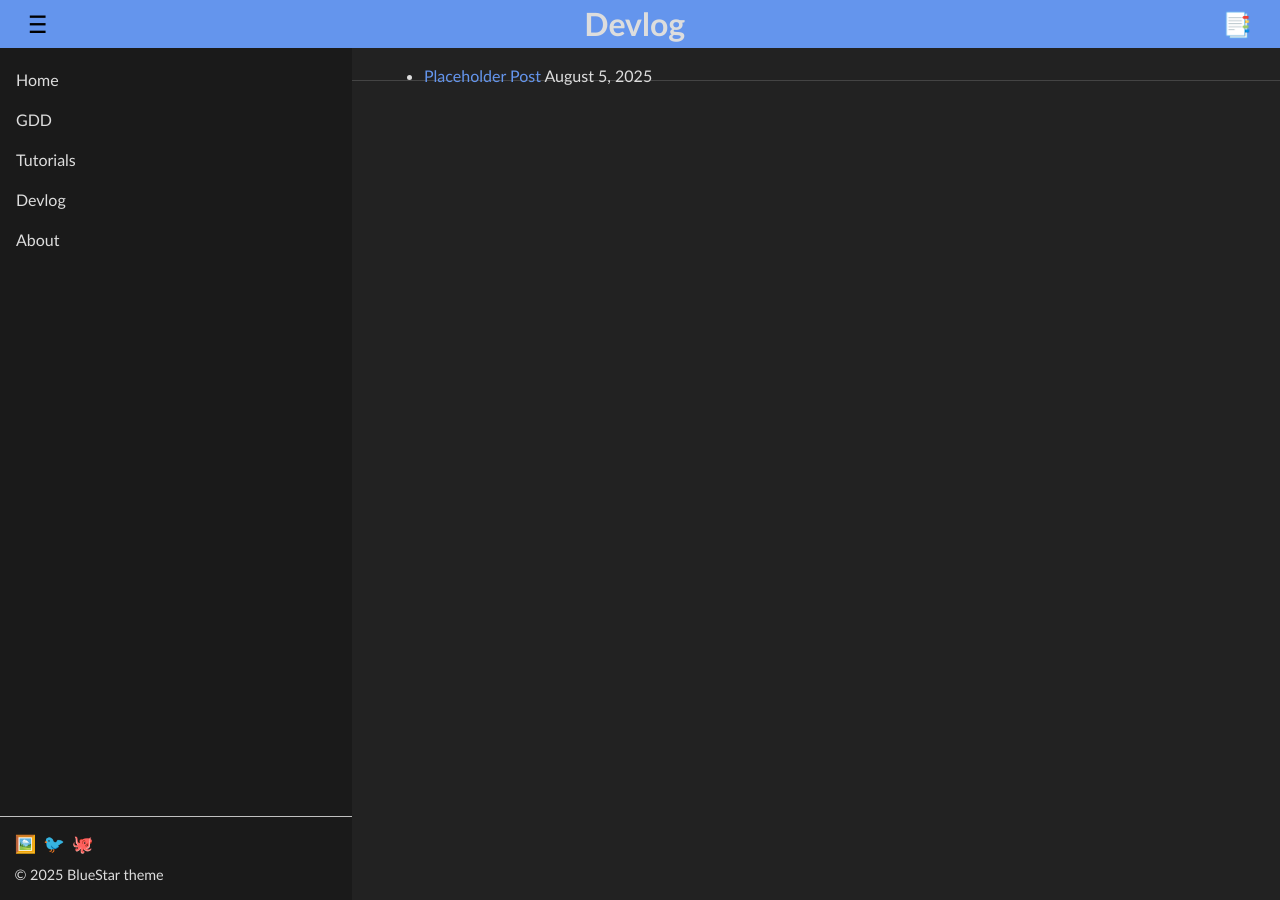
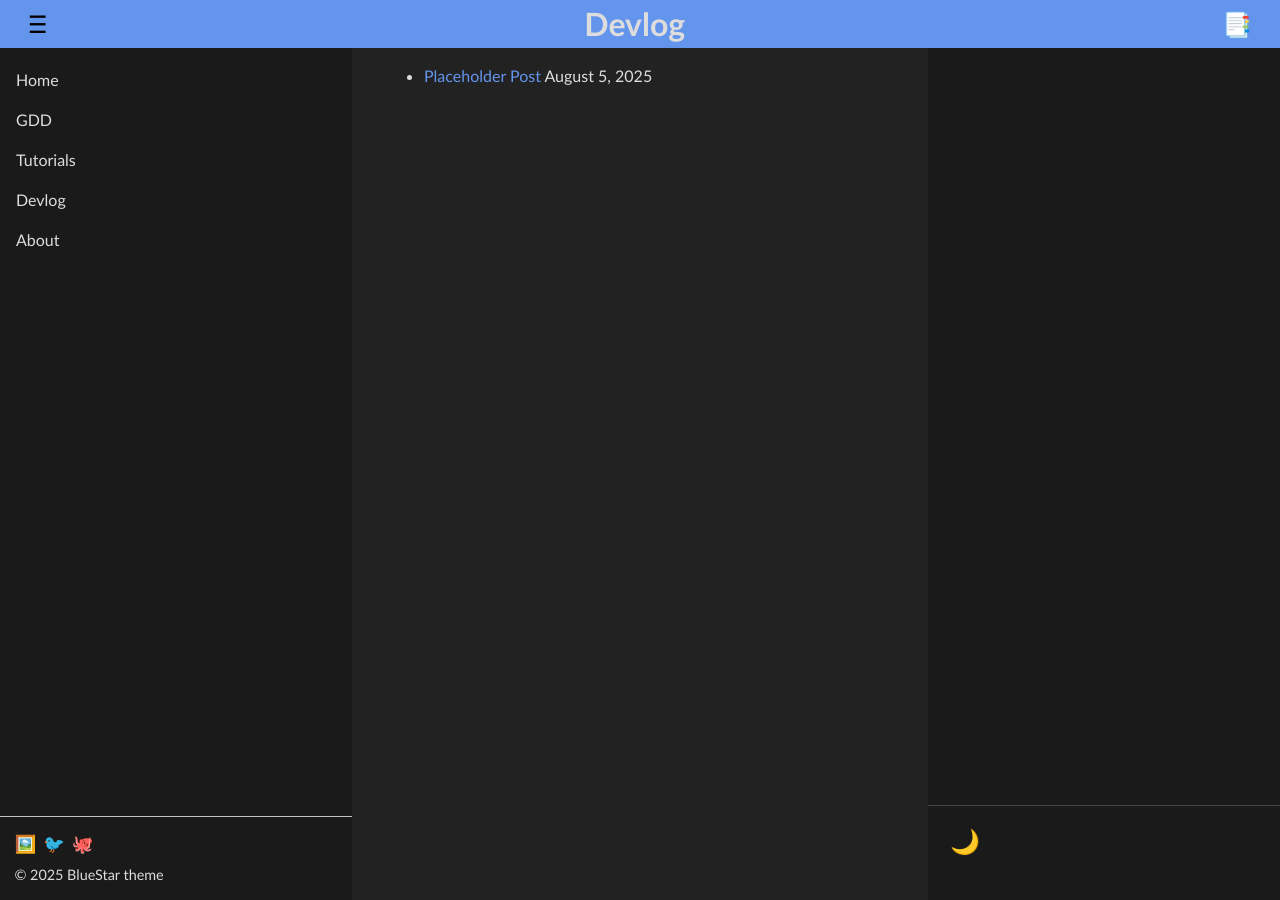
Before and after one commit to BlueStar03/theme, a Jekyll site: the page built from posts.md, in a window 1280 px wide. Built offline with Jekyll 4.4.1, drawn with Linux system fonts in a browser that asks for light colours.

Commit message:
neo settings

```diff
--- a/_includes/right-panel.html
+++ b/_includes/right-panel.html
@@ -1,20 +1,13 @@
 <!-- _includes/right-panel.html -->
 <div class="right-panel" id="rightPanel">
-  <aside>
-
-    <!-- Scrollable TOC area -->
   <div class="right-scroll">
     <nav class="toc">
       <ul id="toc-list"></ul>
     </nav>
   </div>
-
-    <!-- Fixed Settings area -->
   <div class="right-settings">
-      <button id="theme-toggle" class="theme-toggle" aria-label="Toggle theme">
+    <button id="theme-toggle" class="theme-toggle" aria-label="Toggle light/dark theme">
       🌙
     </button>
   </div>
-
-  </aside>
 </div>
--- a/assets/css/style.css
+++ b/assets/css/style.css
@@ -129,10 +129,11 @@ header button {
 /* --------------------------------------------------------------------------
    Right Panel (TOC / Aside)
    -------------------------------------------------------------------------- */
-./* Right Panel as flex column */
+
+   /* Right Panel as flex column */
 .right-panel {
   position: fixed;
-  top: 3em;      /* below header */
+  top: 3em;               /* below header */
   bottom: 0;
   right: 0;
   width: var(--panel-width);
@@ -143,23 +144,28 @@ header button {
   z-index: 1;
 }
 
-/* Scrollable TOC container */
-.right-panel .right-scroll {
+/* Remove overflow on panel itself */
+.right-panel.closed {
+  right: calc(-1 * var(--panel-width));
+}
+
+/* Scrollable TOC area */
+.right-scroll {
   flex: 1 1 auto;
   overflow-y: auto;
   padding: 1em;
 }
 
-/* Fixed Settings area at bottom */
-.right-panel .right-settings {
+/* Settings area stuck at the bottom */
+.right-settings {
   flex-shrink: 0;
   padding: 1em;
   border-top: 1px solid var(--line-color);
   text-align: center;
 }
 
-/* Style the theme-toggle button */
-.right-panel .theme-toggle {
+/* Theme-toggle button styling */
+.right-settings .theme-toggle {
   background: none;
   border: none;
   font-size: 1.5em;
```
Lines whose indentation alone changed are shown as unchanged.
